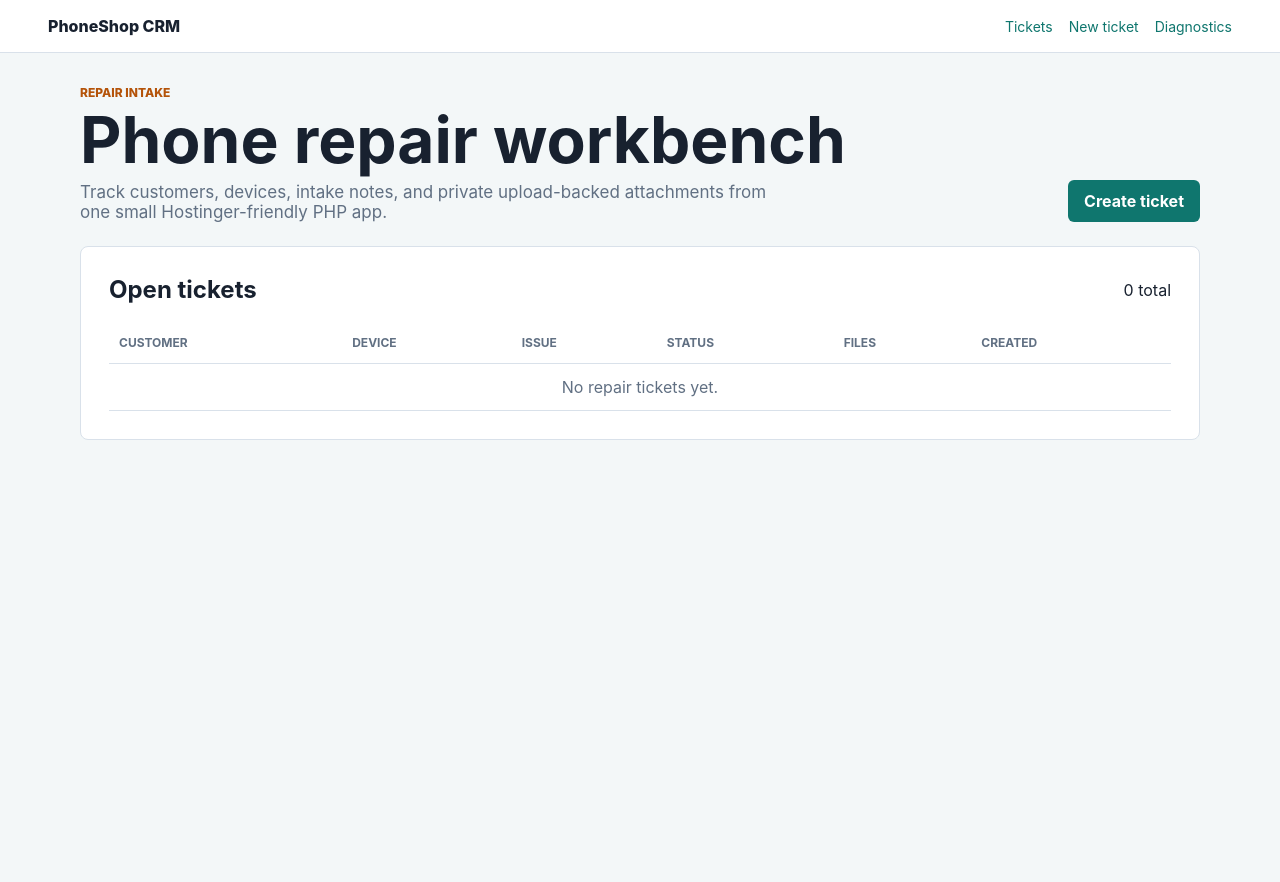
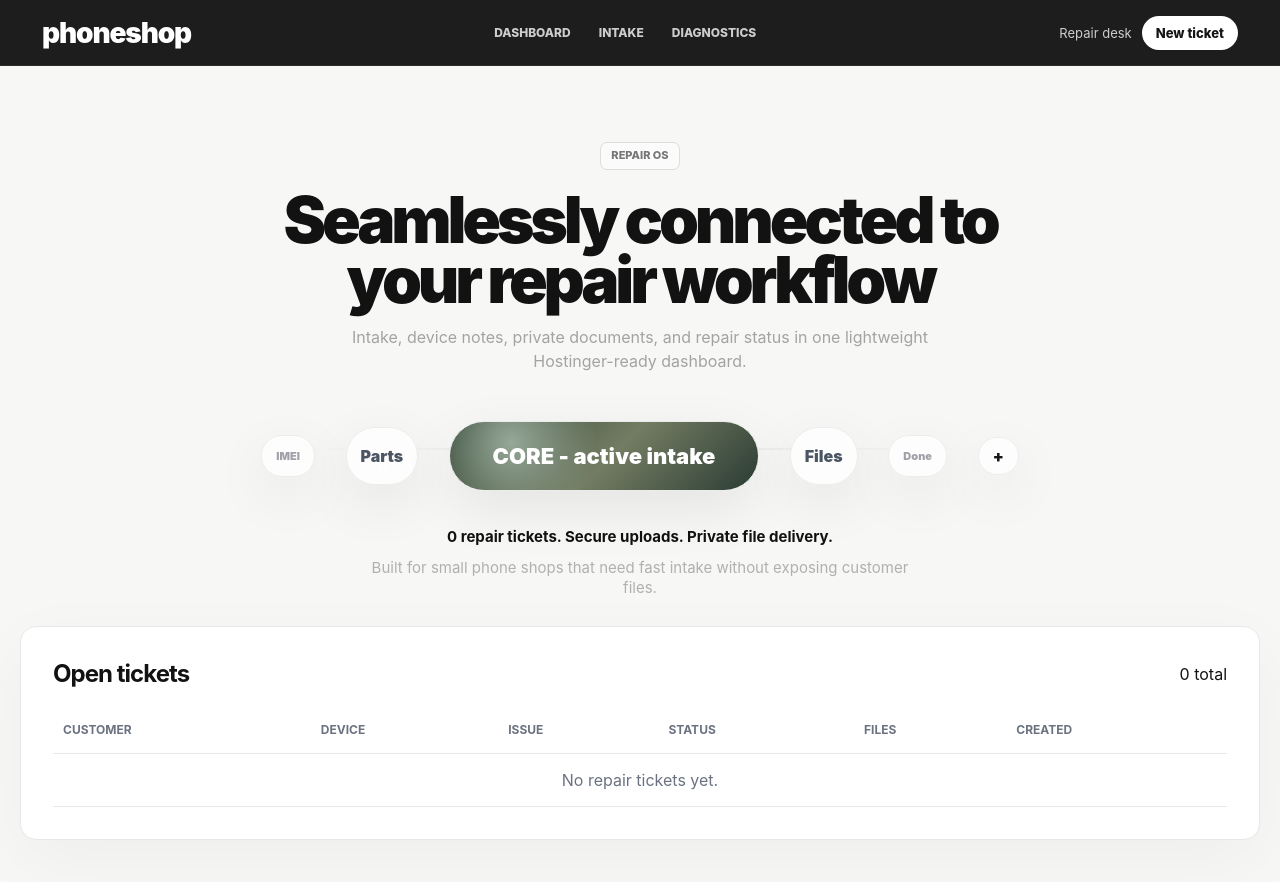
Before and after one commit to taylyq/phoneshopcrm, a PHP site: page / in a window 1280 px wide. Before the commit the page ends 440 px from the top, so only its background shows below. Run offline with PHP 8.4, Linux system fonts and the light colour scheme; data that the repository does not hold is empty.

Commit message:
Redesign CRM interface

```diff
--- a/app/views/layout.php
+++ b/app/views/layout.php
@@ -13,12 +13,16 @@ declare(strict_types=1);
 </head>
 <body>
     <header class="topbar">
-        <a class="brand" href="/"><?= e(config('app_name')) ?></a>
-        <nav>
-            <a href="/tickets">Tickets</a>
-            <a href="/tickets/new">New ticket</a>
+        <a class="brand" href="/">phoneshop</a>
+        <nav class="primary-nav">
+            <a href="/tickets">Dashboard</a>
+            <a href="/tickets/new">Intake</a>
             <a href="/diagnostics.php">Diagnostics</a>
         </nav>
+        <div class="nav-actions">
+            <span>Repair desk</span>
+            <a class="nav-pill" href="/tickets/new">New ticket</a>
+        </div>
     </header>
     <main class="shell">
         <?php require $viewPath; ?>
--- a/app/views/tickets/index.php
+++ b/app/views/tickets/index.php
@@ -1,10 +1,23 @@
-<section class="hero">
-    <div>
-        <p class="eyebrow">Repair intake</p>
-        <h1>Phone repair workbench</h1>
-        <p>Track customers, devices, intake notes, and private upload-backed attachments from one small Hostinger-friendly PHP app.</p>
+<section class="hero hero-centered">
+    <div class="hero-copy">
+        <p class="eyebrow">Repair OS</p>
+        <h1>Seamlessly connected to your repair workflow</h1>
+        <p class="hero-lede">Intake, device notes, private documents, and repair status in one lightweight Hostinger-ready dashboard.</p>
     </div>
-    <a class="button" href="/tickets/new">Create ticket</a>
+
+    <div class="ecosystem" aria-hidden="true">
+        <span class="node node-small">IMEI</span>
+        <span class="node">Parts</span>
+        <span class="node node-core">CORE - active intake</span>
+        <span class="node">Files</span>
+        <span class="node node-small">Done</span>
+        <span class="node node-dot">+</span>
+    </div>
+
+    <div class="hero-meta">
+        <strong><?= count($tickets) ?> repair tickets. Secure uploads. Private file delivery.</strong>
+        <span>Built for small phone shops that need fast intake without exposing customer files.</span>
+    </div>
 </section>
 
 <section class="panel">
--- a/assets/css/app.css
+++ b/assets/css/app.css
@@ -1,16 +1,18 @@
 :root {
     color-scheme: light;
-    --ink: #18212f;
-    --muted: #617083;
-    --line: #d9e1ea;
+    --ink: #121212;
+    --muted: #6b7280;
+    --soft: #9ca3af;
+    --line: #e5e7eb;
     --paper: #ffffff;
-    --wash: #f3f7f8;
-    --brand: #0f766e;
-    --accent: #b45309;
+    --wash: #f7f7f5;
+    --brand: #171717;
+    --accent: #111827;
     --danger: #b42318;
     --danger-bg: #fff1f0;
-    --success: #14715f;
-    --success-bg: #e9f7f3;
+    --success: #14532d;
+    --success-bg: #eef8f1;
+    --radius: 16px;
 }
 
 * {
@@ -26,7 +28,7 @@ body {
 }
 
 a {
-    color: var(--brand);
+    color: var(--ink);
     text-decoration: none;
 }
 
@@ -35,67 +37,216 @@ a {
     align-items: center;
     justify-content: space-between;
     gap: 24px;
-    padding: 16px clamp(16px, 4vw, 48px);
-    background: var(--paper);
-    border-bottom: 1px solid var(--line);
+    min-height: 66px;
+    padding: 0 clamp(18px, 4vw, 42px);
+    background: #1d1d1d;
+    color: white;
+    border-bottom: 1px solid #2b2b2b;
+    position: sticky;
+    top: 0;
+    z-index: 20;
 }
 
 .brand {
-    color: var(--ink);
-    font-weight: 800;
+    color: white;
+    font-size: 28px;
+    font-weight: 900;
+    letter-spacing: -0.04em;
 }
 
-nav {
+.primary-nav {
     display: flex;
     flex-wrap: wrap;
-    gap: 16px;
-    font-size: 14px;
+    gap: 28px;
+    font-size: 12px;
+    font-weight: 850;
+    letter-spacing: 0;
+    text-transform: uppercase;
+}
+
+.primary-nav a,
+.nav-actions a,
+.nav-actions span {
+    color: rgba(255, 255, 255, 0.78);
+}
+
+.primary-nav a:hover,
+.nav-actions a:hover {
+    color: white;
+}
+
+.nav-actions {
+    display: flex;
+    align-items: center;
+    gap: 10px;
+    font-size: 13px;
+}
+
+.nav-pill {
+    display: inline-flex;
+    align-items: center;
+    min-height: 34px;
+    border-radius: 999px;
+    padding: 0 14px;
+    background: white;
+    color: #151515 !important;
+    font-weight: 850;
 }
 
 .shell {
-    width: min(1120px, calc(100% - 32px));
-    margin: 32px auto;
+    width: min(1240px, calc(100% - 32px));
+    margin: 0 auto 42px;
 }
 
 .hero {
     display: flex;
-    align-items: end;
+    align-items: center;
     justify-content: space-between;
     gap: 24px;
-    margin-bottom: 24px;
+    padding: clamp(42px, 7vw, 76px) 0 28px;
+}
+
+.hero-centered {
+    min-height: 410px;
+    flex-direction: column;
+    justify-content: center;
+    text-align: center;
+}
+
+.hero-copy {
+    width: min(720px, 100%);
 }
 
 .hero h1 {
-    margin: 0 0 10px;
-    font-size: clamp(34px, 6vw, 64px);
-    line-height: 1;
+    max-width: 820px;
+    margin: 12px auto 0;
+    font-size: clamp(38px, 6vw, 64px);
+    line-height: 0.94;
+    letter-spacing: -0.065em;
+    font-weight: 950;
 }
 
 .hero p {
-    max-width: 700px;
+    max-width: 620px;
     margin: 0;
     color: var(--muted);
-    font-size: 17px;
+    font-size: 16px;
+    line-height: 1.45;
+}
+
+.hero .hero-lede {
+    margin: 16px auto 0;
+    color: #a3a3a3;
 }
 
 .eyebrow {
+    display: inline-flex;
+    align-items: center;
+    min-height: 28px;
+    border: 1px solid #dddddd;
+    border-radius: 7px;
+    padding: 0 10px;
     margin-bottom: 8px !important;
-    color: var(--accent) !important;
-    font-size: 12px !important;
+    background: #fbfbfb;
+    color: #777777 !important;
+    font-size: 11px !important;
     font-weight: 800;
     letter-spacing: 0;
     text-transform: uppercase;
 }
 
+.ecosystem {
+    position: relative;
+    display: flex;
+    align-items: center;
+    justify-content: center;
+    gap: clamp(10px, 2.4vw, 34px);
+    width: min(840px, 100%);
+    margin: 24px auto 4px;
+}
+
+.ecosystem::before {
+    content: "";
+    position: absolute;
+    inset: 40% 8% auto;
+    height: 1px;
+    background: linear-gradient(90deg, transparent, #dcdcdc, transparent);
+    transform: translateY(-50%);
+}
+
+.node {
+    position: relative;
+    display: inline-flex;
+    align-items: center;
+    justify-content: center;
+    min-width: 58px;
+    min-height: 58px;
+    border-radius: 999px;
+    padding: 0 14px;
+    background: rgba(255, 255, 255, 0.78);
+    border: 1px solid #ececec;
+    box-shadow: 0 18px 55px rgba(0, 0, 0, 0.08);
+    color: #4b5563;
+    font-weight: 900;
+    backdrop-filter: blur(16px);
+}
+
+.node-small {
+    min-width: 42px;
+    min-height: 42px;
+    color: #a1a1aa;
+    font-size: 11px;
+}
+
+.node-dot {
+    min-width: 38px;
+    min-height: 38px;
+    color: #171717;
+}
+
+.node-core {
+    min-width: min(310px, 46vw);
+    min-height: 70px;
+    border-radius: 999px;
+    background:
+        linear-gradient(rgba(23, 23, 23, 0.34), rgba(23, 23, 23, 0.34)),
+        radial-gradient(circle at 20% 30%, #d8f3dc, transparent 34%),
+        linear-gradient(135deg, #3a5a40, #a3b18a 52%, #344e41);
+    color: white;
+    font-size: clamp(15px, 2vw, 22px);
+}
+
+.hero-meta {
+    display: grid;
+    gap: 12px;
+    max-width: 560px;
+    margin: 8px auto 0;
+    font-size: 15px;
+}
+
+.hero-meta span {
+    color: #b0b0b0;
+    line-height: 1.35;
+}
+
+.form-hero {
+    padding: clamp(44px, 8vw, 82px) 0 24px;
+}
+
+.form-hero h1 {
+    margin-inline: 0;
+}
+
 .panel {
     background: var(--paper);
-    border: 1px solid var(--line);
-    border-radius: 8px;
-    padding: clamp(18px, 3vw, 28px);
+    border: 1px solid #e7e7e5;
+    border-radius: var(--radius);
+    padding: clamp(18px, 3vw, 32px);
+    box-shadow: 0 20px 70px rgba(0, 0, 0, 0.04);
 }
 
 .narrow {
-    max-width: 760px;
+    max-width: 920px;
     margin-inline: auto;
 }
 
@@ -110,6 +261,7 @@ nav {
 h1,
 h2 {
     margin: 0;
+    letter-spacing: -0.04em;
 }
 
 .button,
@@ -119,13 +271,19 @@ button {
     justify-content: center;
     min-height: 42px;
     border: 0;
-    border-radius: 6px;
-    padding: 0 16px;
-    background: var(--brand);
+    border-radius: 999px;
+    padding: 0 18px;
+    background: #171717;
     color: white;
     font: inherit;
-    font-weight: 750;
+    font-weight: 850;
     cursor: pointer;
+}
+
+.button-light {
+    background: white;
+    border: 1px solid #e5e5e5;
+    color: #171717;
 }
 
 .table-wrap {
@@ -141,7 +299,7 @@ table {
 th,
 td {
     border-bottom: 1px solid var(--line);
-    padding: 13px 10px;
+    padding: 16px 10px;
     text-align: left;
     vertical-align: top;
 }
```
Also changed, not shown: other parts of assets/css/app.css (+42 -11 lines), app/views/tickets/create.php (+9 -5 lines).
